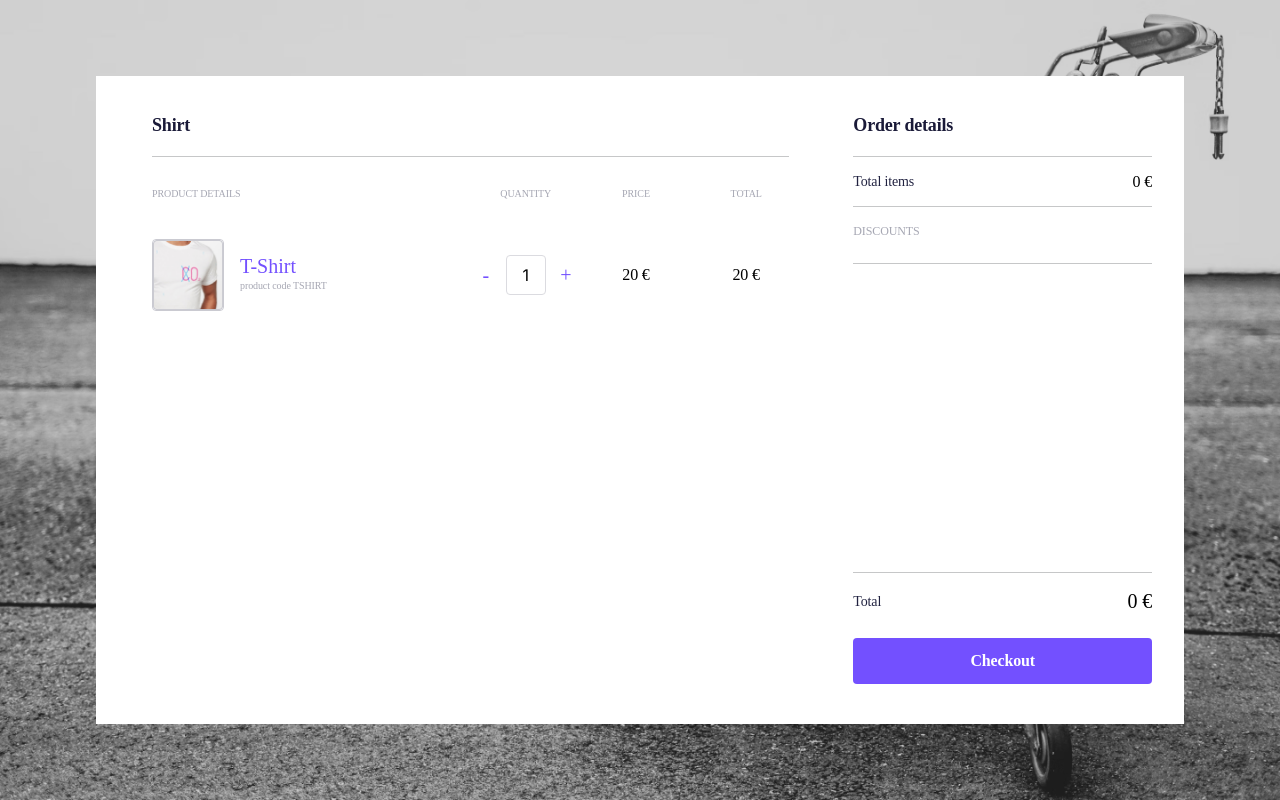
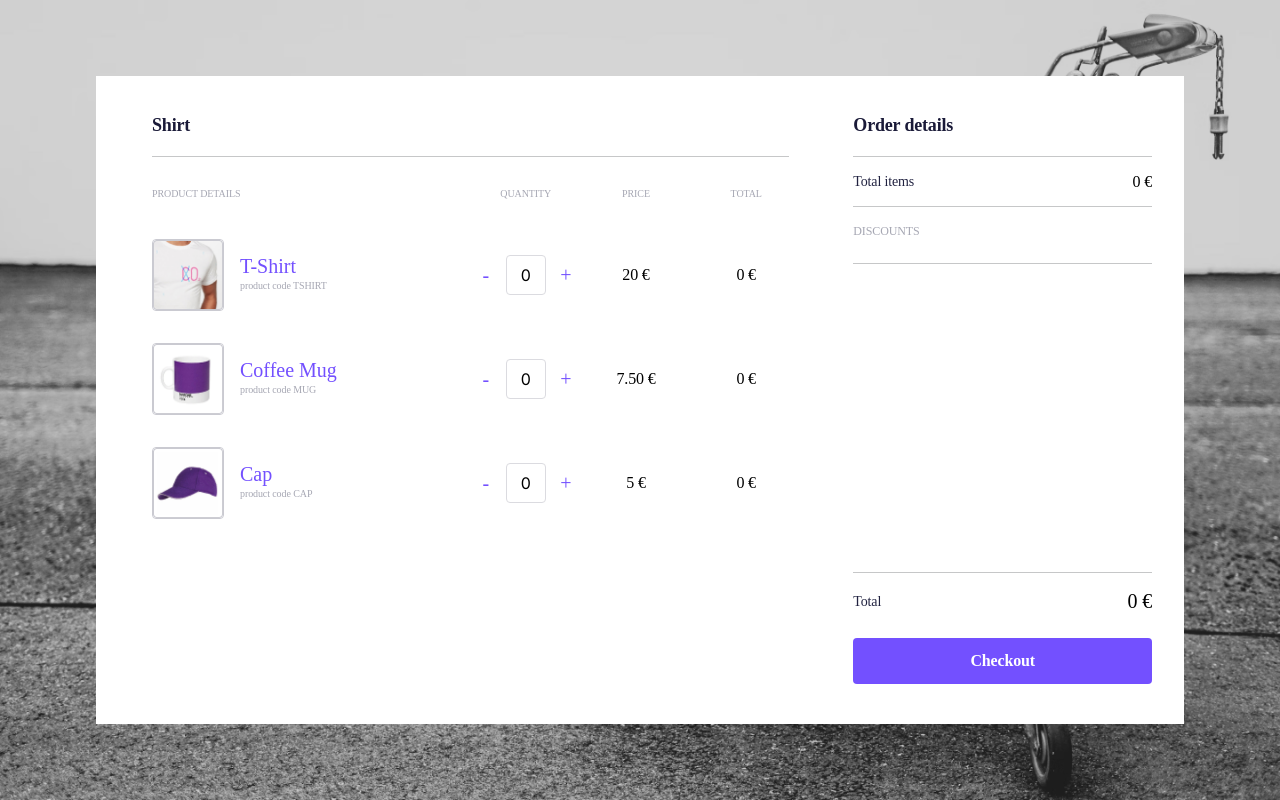
Before and after one commit to JorgeFrias/some-random-react-code, a Next.js app in the folder code-interview-invopop/: page / in a window 1280 px wide. Built offline with nearby package versions, Linux system fonts and the light colour scheme.

Commit message:
Spacing between cartRow elements.

```diff
--- a/code-interview-invopop/app/page.tsx
+++ b/code-interview-invopop/app/page.tsx
@@ -3,10 +3,11 @@
 import React, { useState, useEffect } from "react";
 import { MainContainer } from "@/components/layout/MainContainerComponent";
 import { HeadingComponent } from "@/components/textElements/HeadingComponent";
-import {CartRowComponent} from "@/components/customElements/CartRowComponent";
+import { CartRowComponent } from "@/components/customElements/CartRowComponent";
 import { CartHeadingsComponent } from "@/components/customElements/CartHeadingsComponent";
 import { CartSummaryComponent } from "@/components/layout/CartSummaryComponent";
 
+import { Product } from "@/models/product";
 import { products } from "../data/products";
 import { discounts } from "../data/discounts";
 import { Cart } from "@/models/cart";
@@ -14,7 +15,6 @@ import { Cart } from "@/models/cart";
 const defaultCart = new Cart(products, discounts);
 
 export default function Home() {
-
   const [cart, setCart] = useState(defaultCart);
 
   return (
@@ -24,19 +24,25 @@ export default function Home() {
           <div>
             <HeadingComponent>Shirt</HeadingComponent>
             <CartHeadingsComponent />
-            <CartRowComponent
-            product={products[0]}
-            total={"20 €"}
-            quantity={1}
-            onQuantityAdd={() => {}}
-            onQuantitySubtract={() => {}}
-            onQuantityChange={() => {}}
-            />
+            <div>
+              {cart.items.map((item) => (
+                <CartRowComponent
+                  key={item.product.getCode()}
+                  product={item.product}
+                  total={Product.formatPrice(
+                    item.product.getPrice() * item.quantity,
+                    cart.currency
+                  )}
+                  quantity={item.quantity}
+                  onQuantityAdd={() => {}}
+                  onQuantitySubtract={() => {}}
+                  onQuantityChange={() => {}}
+                />
+              ))}
+            </div>
           </div>
         }
-        sideView={
-          <CartSummaryComponent cart={cart} />
-        }
+        sideView={<CartSummaryComponent cart={cart} />}
         // hasCloseButton={true}
         // onClose={() => {}}
       />
--- /dev/null
+++ b/code-interview-invopop/src/components/customElements/CartRowComponent.module.scss
@@ -0,0 +1,3 @@
+.cart_row_component {
+    margin-bottom: 2rem;
+}
--- a/code-interview-invopop/src/components/customElements/CartRowComponent.tsx
+++ b/code-interview-invopop/src/components/customElements/CartRowComponent.tsx
@@ -1,7 +1,7 @@
 "use client";
 
 import React, { useState, useEffect } from "react";
-import styles from "./QuantityModifierComponent.module.scss";
+import styles from "./CartRowComponent.module.scss";
 import "bootstrap/dist/css/bootstrap.min.css";
 import { Product } from "@/models/product";
 
@@ -33,7 +33,7 @@ const CartRowComponent: React.FC<Props> = ({
   onQuantityChange,
 }) => {
   return (
-    <div>
+    <div className={styles.cart_row_component}>
       <div className="row">
         <div className="col-6">
           <div className="h-100 d-flex align-items-center">
--- a/code-interview-invopop/src/models/product.ts
+++ b/code-interview-invopop/src/models/product.ts
@@ -34,6 +34,7 @@ class Product {
   }
 
   // MARK: Getters
+  // TODO: Use real TS getters instead of methods, what was I thinking?
   /**
    * Product name, e.g. "Black T-Shirt".
    */
```
